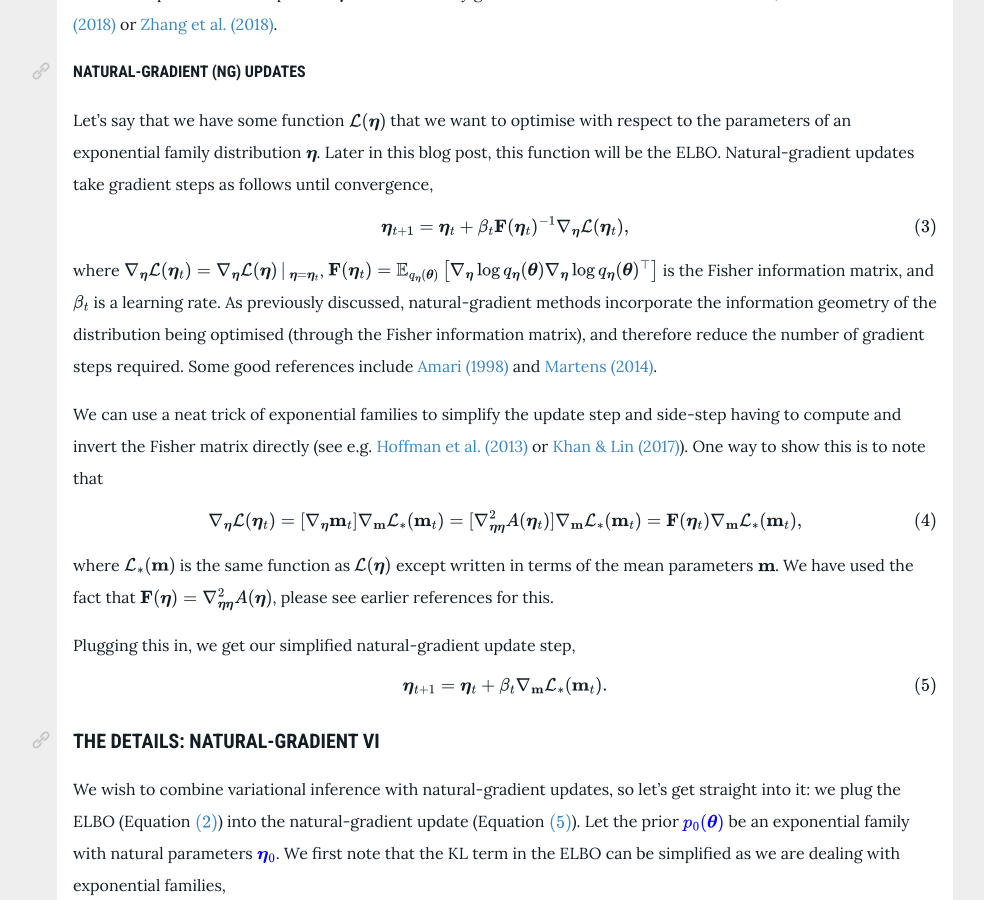
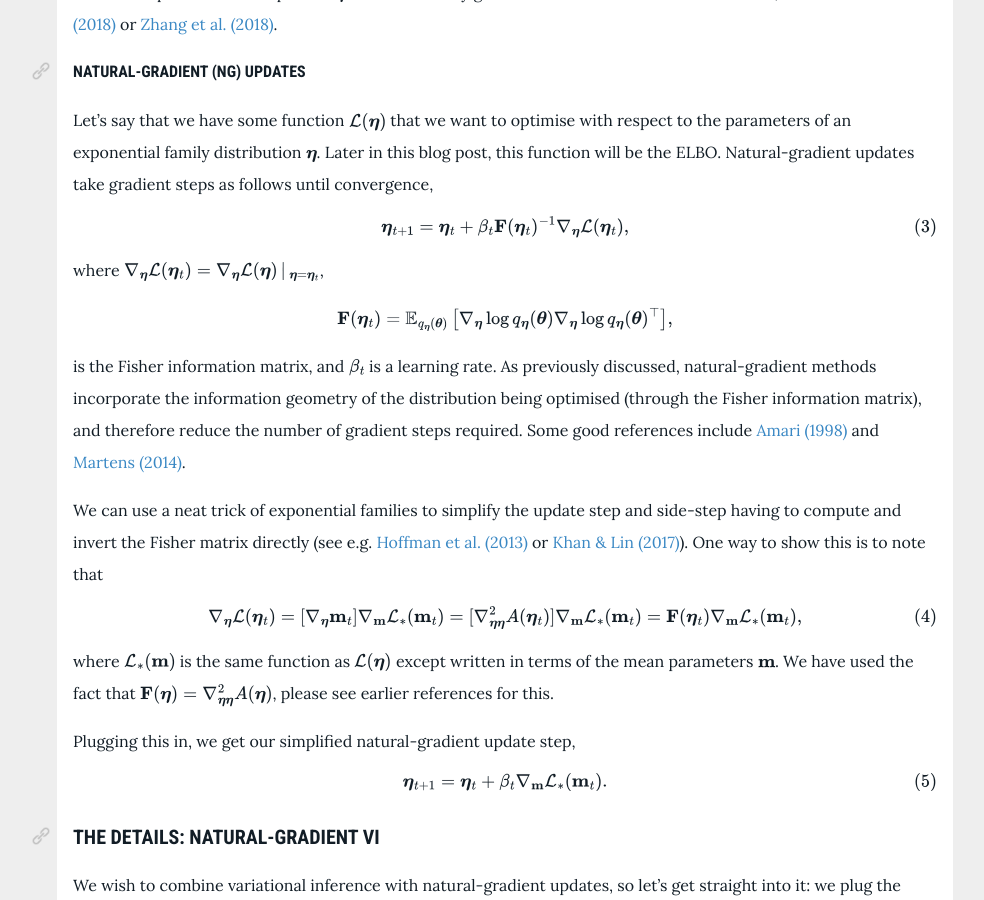
Before and after one commit to mlg-blog/mlg-blog.github.io, a Jekyll site: the page built from _posts/2021-04-13-ngvi-bnns-part-1.md, in a window 1280 px wide and 900 px high, scrolled down 3237 px. Shown: the whole window, without its empty margins (135-1119 px from the left). Built offline with Jekyll 4.4.1, drawn with Linux system fonts in a browser that asks for light colours; comment, search, counter and statistics services are not loaded; some of the changed text lies outside the part shown.

Commit message:
Fix formatting on mobile

```diff
--- a/_posts/2021-04-13-ngvi-bnns-part-1.md
+++ b/_posts/2021-04-13-ngvi-bnns-part-1.md
@@ -110,7 +110,13 @@ Let's say that we have some function $\loss(\veta)$ that we want to optimise wit
    \veta_{t+1} = \veta_t + \beta_t \vF(\veta_t)^{-1}\nabla_\veta \loss(\veta_t),
 \end{equation}
 
-where $\nabla_\veta \loss(\veta_t) = \nabla_\veta \loss(\veta) \pipe_{\veta=\veta_t}$, $\vF(\veta_t) = \myexpect_{q_\veta(\vparam)} \left[ \nabla_\veta \log q_\veta(\vparam) \nabla_\veta \log q_\veta(\vparam)^\top \right]$ is the Fisher information matrix, and $\beta_t$ is a learning rate.
+where $\nabla_\veta \loss(\veta_t) = \nabla_\veta \loss(\veta) \pipe_{\veta=\veta_t}$,
+
+\begin{equation\*}
+  \vF(\veta_t) = \myexpect_{q_\veta(\vparam)} \left[ \nabla_\veta \log q_\veta(\vparam) \nabla_\veta \log q_\veta(\vparam)^\top \right],
+\end{equation\*}
+
+is the Fisher information matrix, and $\beta_t$ is a learning rate.
 As previously discussed, natural-gradient methods incorporate the information geometry of the distribution being optimised (through the Fisher information matrix), and therefore reduce the number of gradient steps required.
 Some good references include [Amari (1998)](http://citeseerx.ist.psu.edu/viewdoc/download?doi=10.1.1.452.7280&rep=rep1&type=pdf) and [Martens (2014)](https://arxiv.org/pdf/1412.1193.pdf).
 
@@ -168,7 +174,7 @@ The minimal representation for a Gaussian family has two components to its natur
    & \vm^{(2)} &= \vmu\vmu^\top + \vSigma. \nonumber
 \end{align}
 
-Let the prior be a zero-mean Gaussian, ${\color{blue}p_0(\vparam) = \gauss(\vparam; \boldsymbol{0}, \delta^{-1}\vI)}$. We can therefore write the prior natural parameters as ${\color{blue}\veta_0^{(1)} = \boldsymbol{0}, \veta_0^{(2)} = -\frac{1}{2}\delta\vI}$.
+Let the prior be a zero-mean Gaussian, ${\color{blue}p_0(\vparam) = \gauss(\vparam; \boldsymbol{0}, \delta^{-1}\vI)}$. We can therefore write the prior natural parameters as ${\color{blue}\veta_0^{(1)} = \boldsymbol{0}, \veta_0^{(2)} = -\frac{1}{2}\delta\vI}.$
 
 We now simplify $\nabla_\vm {\color{purple}\mathcal{F}_t}$ to be in terms of $\vmu$ and $\vSigma$ instead of $\vm$. We can use the chain rule to do this (see e.g. [Opper & Archambeau (2009)](http://www0.cs.ucl.ac.uk/staff/c.archambeau/publ/neco_mo09_web.pdf) or Appendix B.1 in [Khan & Lin, 2017](https://arxiv.org/pdf/1703.04265.pdf)),
 
```
